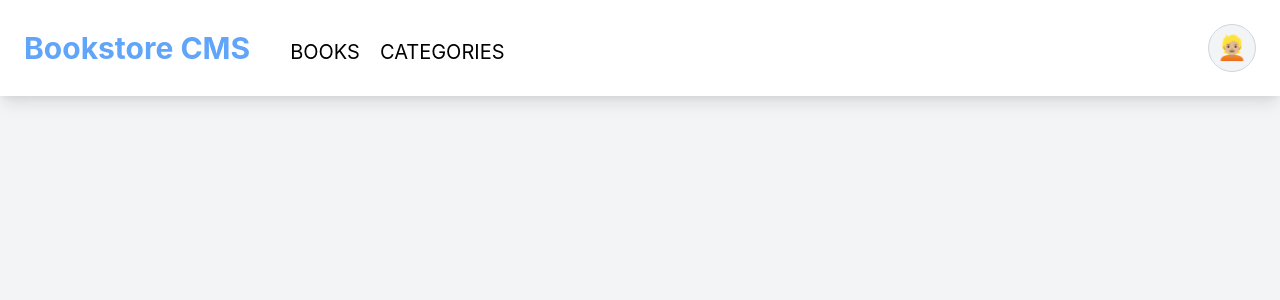
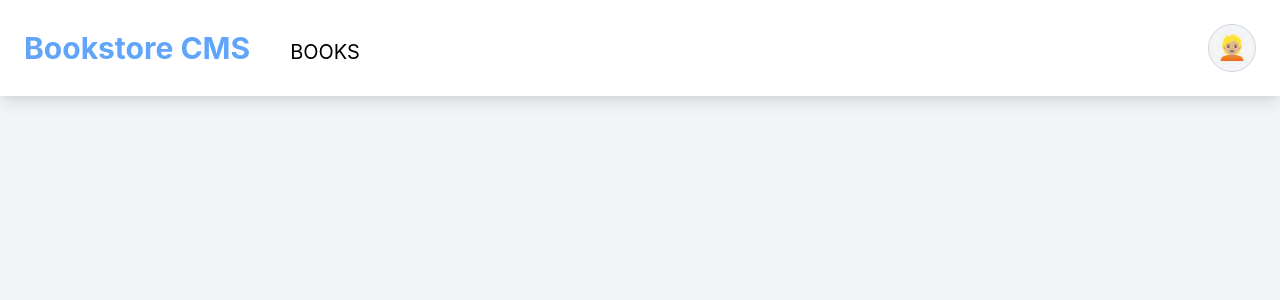
Before and after one commit to chubaquelo/React-Bookstore, a React (Create React App) app: page / in a window 1280 px wide. Shown: the top 300 px of the page. Built offline with nearby package versions, Linux system fonts and the light colour scheme.

Commit message:
clean header, add button

```diff
--- a/src/components/Header.js
+++ b/src/components/Header.js
@@ -1,47 +1,29 @@
-import React, { useState } from 'react';
+import React from 'react';
 import PropTypes from 'prop-types';
 import { Link } from 'react-router-dom';
+import { useSelector } from 'react-redux';
 
 const Header = ({ title }) => {
-  const [displayAlert, setDisplayAlert] = useState(false);
+  const isLoggedIn = useSelector(state => state.session[1]);
 
-  const notWorkingAlert = () => {
-    setDisplayAlert(true);
-    setTimeout(() => setDisplayAlert(false), 1500);
-  };
-
-  const alertBox = (
-    <div className="absolute flex items-center right-0 h-full w-full bg-red-400 border rounded-tl-md border-l-blue-800">
-      <p className="mx-auto text-white text-4xl text-center">
-        Not working yet..
-      </p>
-    </div>
-  );
   return (
     <header className="w-full h-12percent px-6 py-25 bg-white flex justify-between sticky top-0 z-50 shadow-lg">
-      {displayAlert ? alertBox : null}
       <div className="w-8/12 flex flex-row">
         <div className="flex flex-col justify-center mr-10">
+          <Link to="/">
             <h1 className="text-blue-400 text-lg sm:text-xl lg:text-3xl text-bold font-bold cursor-pointer">
               {title}
             </h1>
+          </Link>
         </div>
         <nav className="hidden md:flex flex-col justify-center mt-2 text-xl">
           <ul className="flex flex-row">
-            <Link to="/">
-              BOOKS
-            </Link>
-            <button
-              type="button"
-              onClick={notWorkingAlert}
-              className="px-5 cursor-pointer"
-            >
-              CATEGORIES
-            </button>
+            <Link to="/">BOOKS</Link>
           </ul>
         </nav>
       </div>
       <div className="w-4/12 flex flex-row justify-end my-auto">
+        {!isLoggedIn && (
           <div className="h-12 w-12 rounded-full bg-gray-100 border border-gray-300 text-center flex flex-col justify-center cursor-pointer hover:bg-gray-300">
             <Link to="/login">
               <span role="img" aria-label="profile" className="text-2xl">
@@ -49,6 +31,15 @@ const Header = ({ title }) => {
               </span>
             </Link>
           </div>
+        )}
+
+        {isLoggedIn && (
+          <div className="ml-2 h-12 w-12 rounded-full bg-gray-100 border border-gray-300 text-center flex flex-col justify-center cursor-pointer hover:bg-gray-300">
+            <span role="img" aria-label="profile" className="text-2xl">
+              ❌
+            </span>
+          </div>
+        )}
       </div>
     </header>
   );
```
Lines whose indentation alone changed are shown as unchanged.
